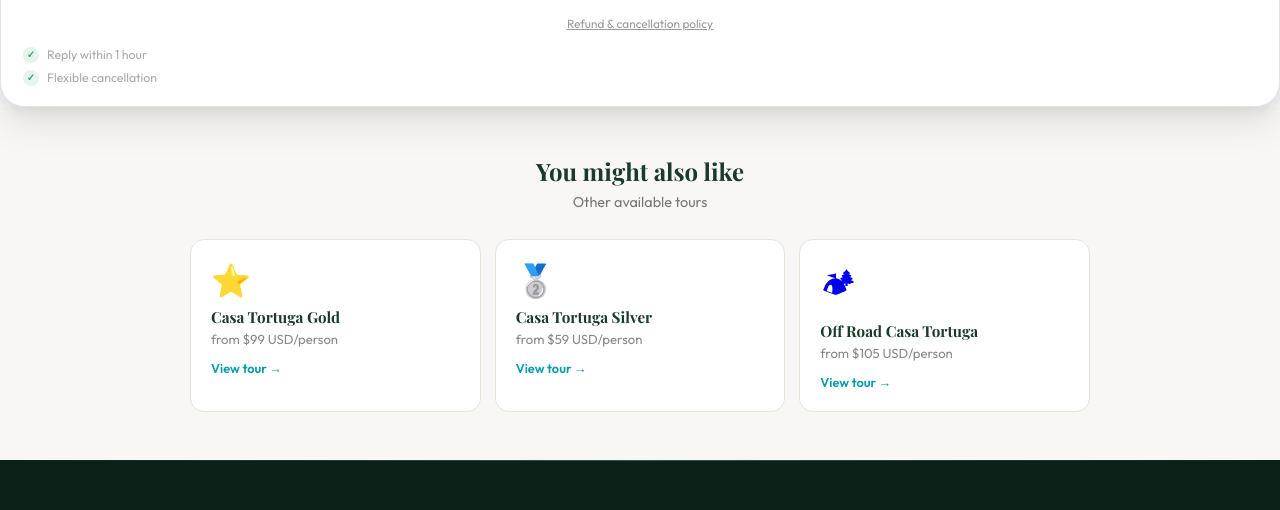
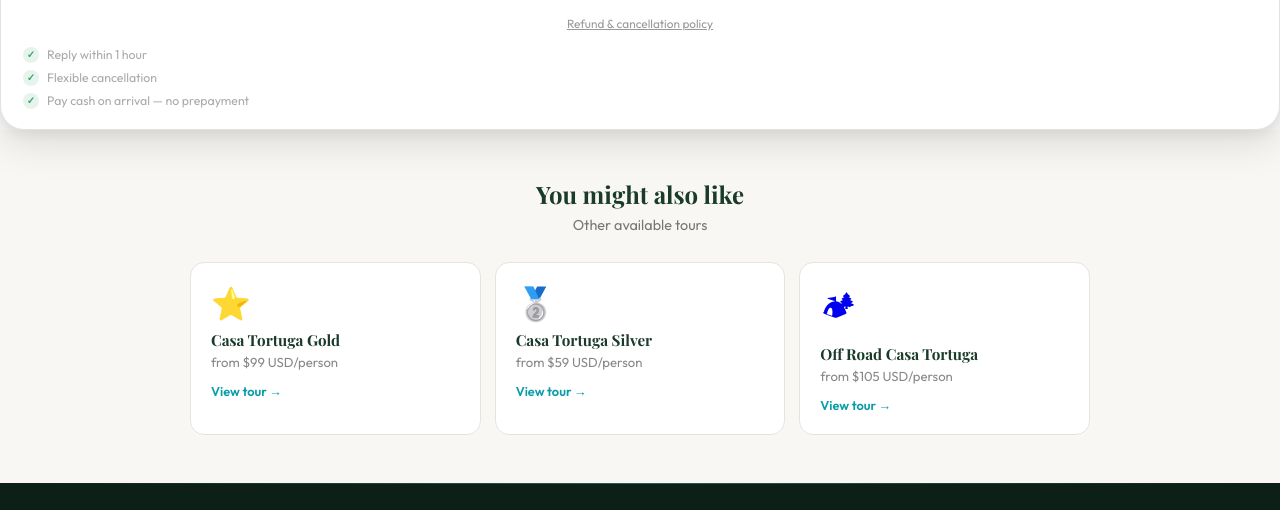
Before and after one commit to JesusJavierSEO/cenotes-tesv1, a website: page tours/cenotes-casa-tortuga-en.html in a window 1280 px wide. Shown: the part 3065-3575 px from the top of the page. Drawn offline with nearby package versions, Linux system fonts and the light colour scheme; a web font is replaced by a local one.

Commit message:
content: indicar pago en efectivo al llegar (mercado EE.UU.)

```diff
--- a/tours/cenotes-casa-tortuga-en.html
+++ b/tours/cenotes-casa-tortuga-en.html
@@ -178,6 +178,7 @@ Meeting point: Tulum, Quintana Roo, at the entrance of the town.</p>
         <div class="reserve-garantias">
           <div class="reserve-garantia"><span>Reply within 1 hour</span></div>
           <div class="reserve-garantia"><span>Flexible cancellation</span></div>
+        <div class="reserve-garantia"><span>Pay cash on arrival — no prepayment</span></div>
         </div>
       </div>
     </div>
```
